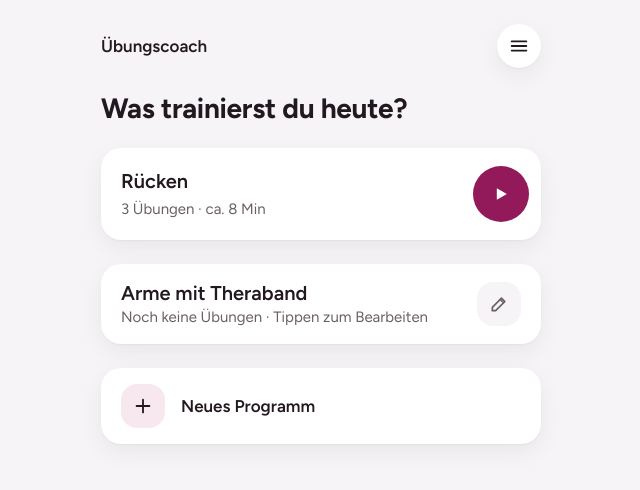
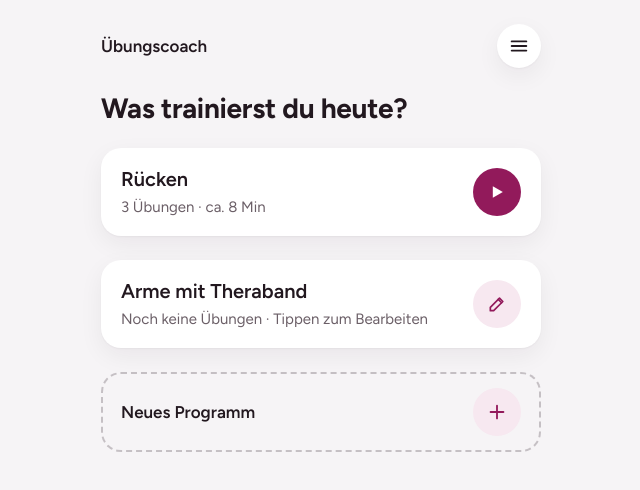
Before and after one commit to regina-prototyping/uebungscoach, a website built with Vite: page index.html in a window 1280 px wide. Shown: the whole page, without its empty margins (319-959 px from the left). Built offline with nearby package versions, Linux system fonts and the light colour scheme.

Commit message:
Startseite: einheitliche Karten mit runder 48-px-Aktion rechts, getönter Hintergrund
- Programmkarte ganz antippbar, ▶ bleibt magenta (Hauptaktion)
- Bearbeiten und Plus als getönte Variante in derselben Form
- „Neues Programm“ als dezente gestrichelte Karte
- Kartenradius 20 px, Seitenhintergrund #F6F4F6 (auch Statusleiste/Manifest)

Co-Authored-By: Claude Opus 5.5 <noreply@anthropic.com>
Claude-Session: https://claude.ai/code/session_01JbwSy8GWq121zCoREimJcm

```diff
--- a/index.html
+++ b/index.html
@@ -3,7 +3,7 @@
 <head>
   <meta charset="utf-8">
   <meta name="viewport" content="width=device-width, initial-scale=1, viewport-fit=cover">
-  <meta name="theme-color" content="#FFFFFF">
+  <meta name="theme-color" content="#F6F4F6">
   <title>Übungscoach</title>
   <link rel="icon" href="/icons/icon.svg" type="image/svg+xml">
   <link rel="apple-touch-icon" href="/icons/apple-touch-icon.png">
--- a/src/ansichten/start.ts
+++ b/src/ansichten/start.ts
@@ -22,9 +22,9 @@ export function zeigeStart(root: HTMLElement, opt: StartOptionen): void {
       </div>
       <h1 class="display">Was trainierst du heute?</h1>
       ${opt.programme.map((p, i) => (p.exercises.length ? kompakteKarte(p, i, opt.einstellungen) : leereKarte(p))).join("")}
-      <button type="button" class="card zeilen-karte" data-aktion="neu">
-        <span class="symbolfeld symbolfeld-primary">${ICON.plus}</span>
-        <span class="leer-titel">Neues Programm</span>
+      <button type="button" class="karte-zeile karte-neu" data-aktion="neu">
+        <span class="karte-text"><span class="leer-titel">Neues Programm</span></span>
+        <span class="karten-aktion karten-aktion-zweit">${ICON.plus}</span>
       </button>
     </section>`;
 
@@ -45,23 +45,23 @@ export function zeigeStart(root: HTMLElement, opt: StartOptionen): void {
 /** Kompakte Karte: Antippen öffnet das Programm, ▶ startet sofort. */
 function kompakteKarte(p: Trainingsplan, i: number, einst: Einstellungen): string {
   return `
-    <article class="card kompakt">
-      <button type="button" class="kompakt-text" data-oeffnen="${esc(p.id)}">
+    <article class="card karte-zeile kompakt">
+      <button type="button" class="karte-text kompakt-text" data-oeffnen="${esc(p.id)}">
         <span class="kompakt-name">${esc(p.name)}</span>
         <span class="caption-normal muted">${programmInfo(p, einst)}</span>
       </button>
-      <button type="button" class="schnellstart" data-start="${i}" aria-label="${esc(p.name)} starten">${ICON.play}</button>
+      <button type="button" class="karten-aktion" data-start="${i}" aria-label="${esc(p.name)} starten">${ICON.play}</button>
     </article>`;
 }
 
 /** Programm ohne Übungen: ganze Karte führt zum Bearbeiten. */
 function leereKarte(p: Trainingsplan): string {
   return `
-    <button type="button" class="card zeilen-karte" data-bearbeiten="${esc(p.id)}">
-      <span class="leer-text">
+    <button type="button" class="card karte-zeile" data-bearbeiten="${esc(p.id)}">
+      <span class="karte-text">
         <span class="kompakt-name">${esc(p.name || "Ohne Namen")}</span>
         <span class="caption-normal muted">Noch keine Übungen · Tippen zum Bearbeiten</span>
       </span>
-      <span class="symbolfeld">${MENU_ICON.stiftGross}</span>
+      <span class="karten-aktion karten-aktion-zweit">${MENU_ICON.stiftGross}</span>
     </button>`;
 }
--- a/src/stil/app.css
+++ b/src/stil/app.css
@@ -147,7 +147,7 @@ button { font: inherit; color: inherit; cursor: pointer; }
 .ring-karte {
   flex: 1;
   min-height: 0;
-  border-radius: 32px;
+  border-radius: var(--radius-lg);
   display: flex;
   align-items: center;
   justify-content: center;
@@ -185,7 +185,7 @@ button { font: inherit; color: inherit; cursor: pointer; }
 .ring-unter { font-size: var(--text-lg); font-weight: var(--weight-medium); color: var(--muted); }
 
 .danach {
-  border-radius: 20px;
+  border-radius: var(--radius-lg);
   padding: var(--space-3) var(--space-4);
   display: flex;
   align-items: center;
@@ -313,17 +313,6 @@ button { font: inherit; color: inherit; cursor: pointer; }
   align-items: center;
   gap: var(--space-2);
 }
-.zeilen-karte {
-  width: 100%;
-  border: 0;
-  padding: var(--space-4) var(--space-5);
-  display: flex;
-  align-items: center;
-  gap: var(--space-4);
-  text-align: left;
-}
-.zeilen-karte:active { transform: scale(0.99); }
-.symbolfeld-primary { background: var(--primary-soft); color: var(--ink); }
 
 /* ---------- Menü-Panel ---------- */
 /* Abdunklung über der ganzen Seite; das Panel gleitet darüber. */
@@ -506,26 +495,33 @@ button { font: inherit; color: inherit; cursor: pointer; }
 .verwendet { color: var(--muted); }
 .unbenutzt { color: var(--rest); font-weight: var(--weight-medium); }
 
-/* ---------- Kompakte Programmkarten ---------- */
-.kompakt { display: flex; align-items: center; gap: var(--space-3); padding: var(--space-2) var(--space-3) var(--space-2) 0; }
-.kompakt-text {
+/* ---------- Karten auf der Startseite ---------- */
+/* Gemeinsamer Aufbau: Text links, runde Aktion (48 px) rechts, gleiche Mindesthöhe */
+.karte-zeile {
+  position: relative;
+  width: 100%;
+  min-height: 88px;
+  padding: var(--space-4) var(--space-5);
+  border: 0;
+  display: flex;
+  align-items: center;
+  gap: var(--space-4);
+  text-align: left;
+}
+.karte-text {
   flex: 1;
   min-width: 0;
-  min-height: 72px;
-  border: 0;
-  background: none;
-  padding: var(--space-3) 0 var(--space-3) var(--space-5);
   display: flex;
   flex-direction: column;
-  justify-content: center;
   gap: var(--space-1);
-  text-align: left;
 }
 .kompakt-name { font-size: var(--text-lg); line-height: 1.3; font-weight: var(--weight-medium); overflow-wrap: anywhere; }
-.schnellstart {
+.karten-aktion {
+  position: relative;
+  z-index: 1;
   flex: none;
-  width: 56px;
-  height: 56px;
+  width: 48px;
+  height: 48px;
   border: 0;
   border-radius: var(--radius-pill);
   background: var(--primary);
@@ -534,8 +530,21 @@ button { font: inherit; color: inherit; cursor: pointer; }
   align-items: center;
   justify-content: center;
 }
-.schnellstart:active, .kompakt-text:active { transform: scale(0.97); }
-.zeilen-karte .leer-text { flex: 1; }
+.karten-aktion-zweit { background: var(--primary-soft); color: var(--primary); }
+/* Programmkarte: die ganze Karte öffnet das Programm, ▶ startet sofort */
+.kompakt-text { padding: 0; border: 0; background: none; text-align: left; }
+.kompakt-text::after { content: ""; position: absolute; inset: 0; border-radius: inherit; }
+.karte-zeile:active:not(:has(.karten-aktion:active)) { transform: scale(0.99); }
+.karten-aktion:active { transform: scale(0.94); }
+/* „Neues Programm“: dezent, gestrichelt, ohne Schatten */
+.karte-neu {
+  min-height: 80px;
+  /* Rand von 2 px vom Innenabstand abziehen, damit Text und Plus genau unter den anderen Karten stehen */
+  padding: calc(var(--space-4) - 2px) calc(var(--space-5) - 2px);
+  border: 2px dashed color-mix(in srgb, var(--muted) 35%, transparent);
+  border-radius: var(--radius-lg);
+  background: none;
+}
 
 /* ---------- Programm-Ansicht ---------- */
 .zurueck-btn { display: flex; align-items: center; gap: var(--space-1); }
--- a/vite.config.ts
+++ b/vite.config.ts
@@ -23,8 +23,8 @@ export default defineConfig({
         start_url: "/",
         display: "standalone",
         orientation: "portrait",
-        theme_color: "#FFFFFF",
-        background_color: "#FFFFFF",
+        theme_color: "#F6F4F6",
+        background_color: "#F6F4F6",
         icons: [
           { src: "icons/icon-192.png", sizes: "192x192", type: "image/png" },
           { src: "icons/icon-512.png", sizes: "512x512", type: "image/png" },
```
